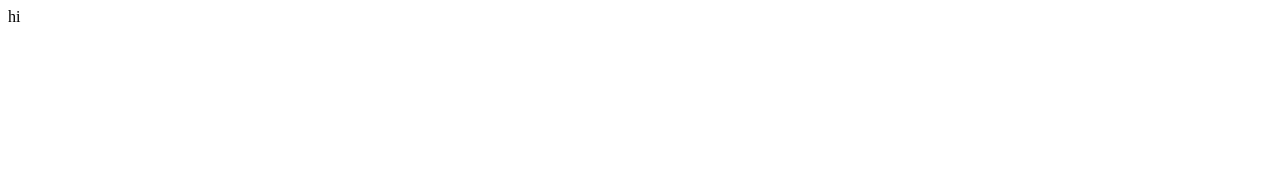
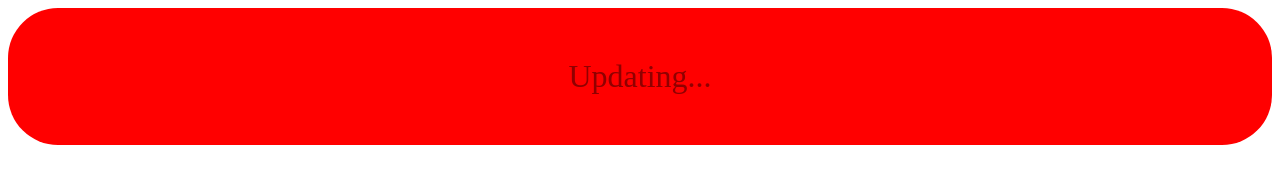
Before and after one commit to Susibaka5/Susibaka5.github.io, a plain HTML site: page index.html in a window 1280 px wide. Drawn offline with Linux system fonts and the light colour scheme.

Commit message:
Update index.html

```diff
--- a/index.html
+++ b/index.html
@@ -1,8 +1,10 @@
 <html>
-  <header>
-    <title>Hi</title>
-  </header>
-  <body>
-    <p>hi</p>
-  </body>
+    <header>
+        <title>UPDATING</title>
+    </header>
+    <body>
+        <div style="color:#900000;background-image: linear-gradient(red,red);border-radius: 50px;border-color: #300000;">
+        <br><p style="text-align: center;font-size:32px">Updating...</p><br/>
+        </div>
+    </body>
 </html>
```
